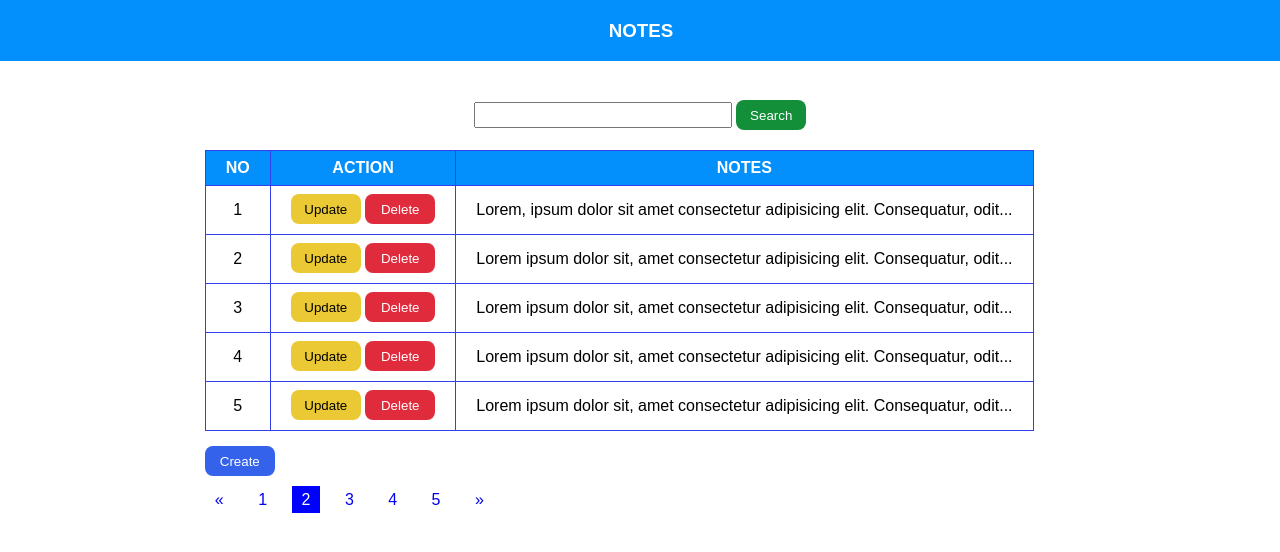
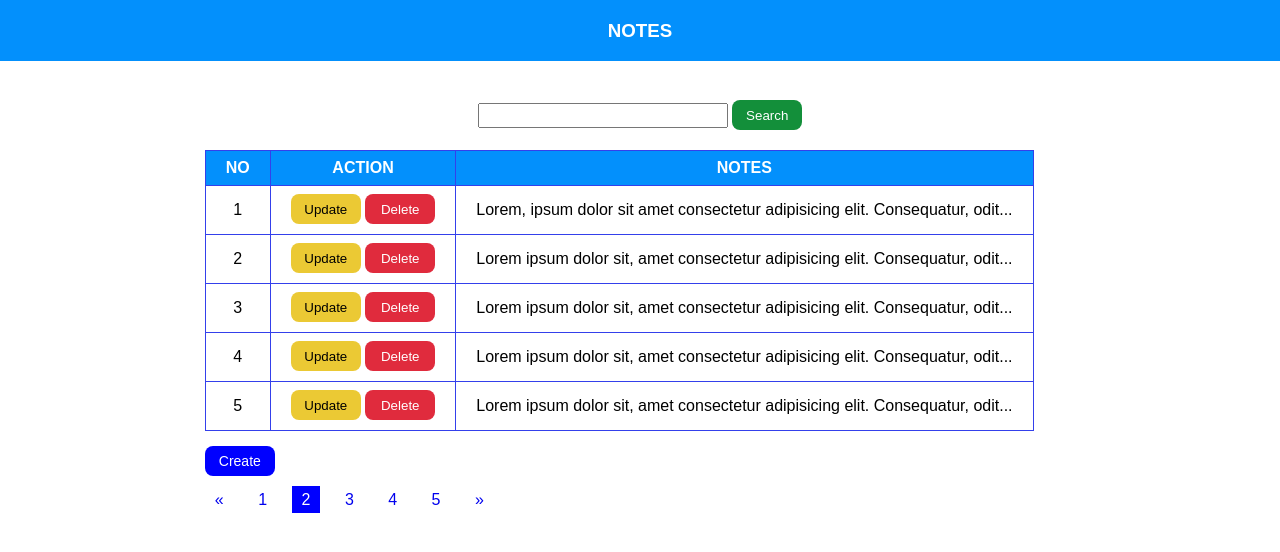
Before and after one commit to Mengkodingkan/notes, a plain HTML site: page frontend/index.html in a window 1280 px wide. Drawn offline with Linux system fonts and the light colour scheme.

Commit message:
added page create

```diff
--- /dev/null
+++ b/frontend/css/create.css
@@ -0,0 +1,81 @@
+body {
+    font-family: Arial, Helvetica, sans-serif;
+    margin: 0;
+    padding: 0;
+}
+
+* {
+    box-sizing: border-box;
+}
+
+.navigation {
+    color: #fff;
+    background-color: #0390fc;
+    padding: 1px;
+    text-align: center;
+    width: 100%;
+    position: fixed;
+    top: 0;
+}
+
+.content {
+    margin: 100px auto;
+    width: 400px;
+    padding: 10px;
+
+}
+
+
+form input {
+    width: 400px;
+    height: 25px;
+    outline: none;
+    margin-bottom: 1rem;
+}
+
+form textarea {
+    width: 400px;
+    outline: none;
+}
+
+label {
+    display: block;
+
+}
+
+a {
+    text-decoration: none;
+    display: inline-block;
+}
+
+.btn-custom1 {
+    background-color: #0000ff;
+    color: #fff;
+    width: 70px;
+    height: 30px;
+    border: #0000ff;
+    border-radius: 8px;
+    line-height: 30px;
+    text-align: center;
+    font-size: 14px;
+}
+
+.btn-custom1:hover {
+    background-color: #2831de;
+}
+
+.btn-custom2 {
+    background-color: #f03a40;
+    color: #fff;
+    width: 70px;
+    height: 30px;
+    border: #f03a40;
+    border-radius: 8px;
+    line-height: 30px;
+    text-align: center;
+    font-size: 14px;
+}
+
+.btn-custom2:hover {
+    background-color: #e03a45;
+}
--- a/frontend/css/style.css
+++ b/frontend/css/style.css
@@ -2,6 +2,10 @@ body {
     font-family: Arial, Helvetica, sans-serif;
     margin: 0;
     padding: 0;
+}
+
+* {
+    box-sizing: border-box;
 }
 
 .navigation {
@@ -24,7 +28,7 @@ body {
 
 .set-search {
     width: 250px;
-    height: 20px;
+    height: 25px;
     outline: none;
 }
 
@@ -69,16 +73,24 @@ body {
 
 .btn-custom4 {
     color: #fff;
-    background-color: #3462eb;
-    border: #3462eb;
+    background-color: #0000ff;
+    border: #0000ff;
     height: 30px;
     width: 70px;
     border-radius: 8px;
     margin-top: 15px;
+    line-height: 30px;
+    text-align: center;
+}
+
+span a {
+    text-decoration: none;
+    display: block;
+    font-size: 14px;
 }
 
 .btn-custom4:hover {
-    background-color: #2052c7;
+    background-color: #2831de;
 }
 .table-content {
     margin-top: 20px;
--- a/frontend/index.html
+++ b/frontend/index.html
@@ -88,7 +88,9 @@
               </td>
             </tr>
           </table>
-          <button type="submit" name="create" class="btn-custom4">Create</button>
+          <span>
+            <a href="create.html" class="btn-custom4" type="submit">Create</a>
+          </span>
 
           <div class="pagination">
             <a href="#">&laquo;</a>
```
Also changed, not shown: frontend/create.html (added, +36 -0 lines).
